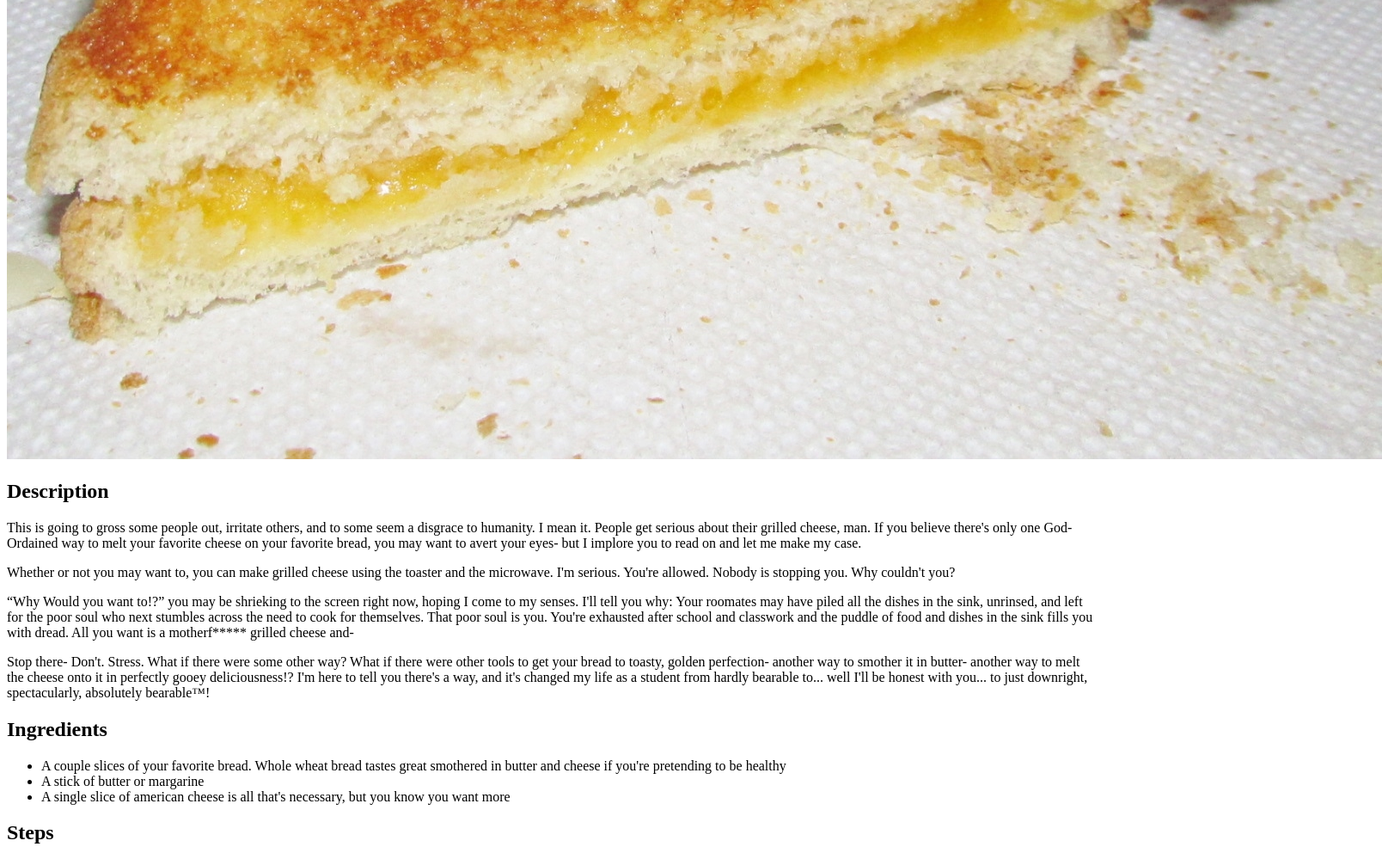
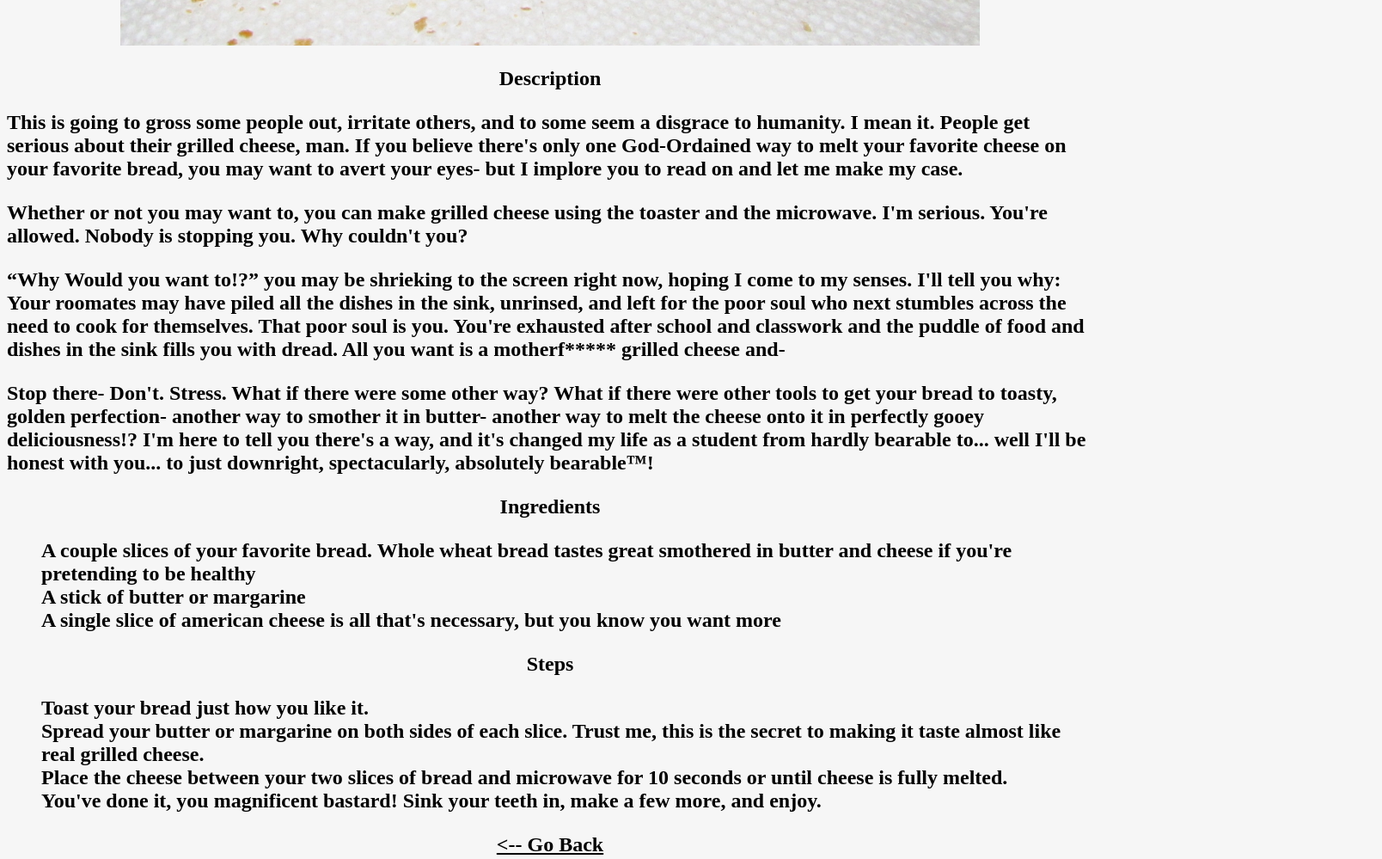
Before and after one commit to takinabradley/odin-recipes, a plain HTML site: page recipes/grilled-cheese.html in a window 1280 px wide. Shown: the part 780-1779 px from the top of the page at 86% size, 1608 px wide, since content can reach past the window. Drawn offline with Linux system fonts and the light colour scheme.

Commit message:
updated all page to correctly use css files in the styles/ folder; moved back button to bottom; adjusted all page styles.

```diff
--- a/recipes/grilled-cheese.html
+++ b/recipes/grilled-cheese.html
@@ -5,11 +5,11 @@
 <head>
 <title>Odin Grilled Cheese</title>
 <meta charset="utf-8"/>
+<link rel="stylesheet" href="../styles/recipe-styles.css"/>
 </head>
 
 <body>
 <h1>Grilled Cheese</h1>
-	<p><a href="../index.html">&lt;-- Go Back</a></p>
 	<img src="../images/grilled-cheese.jpg">
 
 <h2>Description</h2>
@@ -56,7 +56,7 @@
 				more, and enjoy.</li>
 	</ol>
 
-
+<p class="back"><a href="../index.html">&lt;-- Go Back</a></p>
 </body>
 
 </html>
--- a/styles/recipe-styles.css
+++ b/styles/recipe-styles.css
@@ -2,6 +2,23 @@ html {
 	background-color: rgb(246, 246, 246);
 }
 
-h1 {
+img {
+	display: block;
+	margin: 25px auto;
+	width: 1000px;
+	height: auto;
+}
+
+h1, h2, .back, a {
 	text-align: center;
+	color: black
 }
+
+p, ul, ol {
+	font-size: 24px;
+	font-weight: bold;
+}
+
+ul, ol {
+	list-style-type: none;
+}
```
Also changed, not shown: recipes/cinnamon-toast.html (+1 -1 lines), recipes/hamburger-bun-pizza.html (+2 -1 lines).
